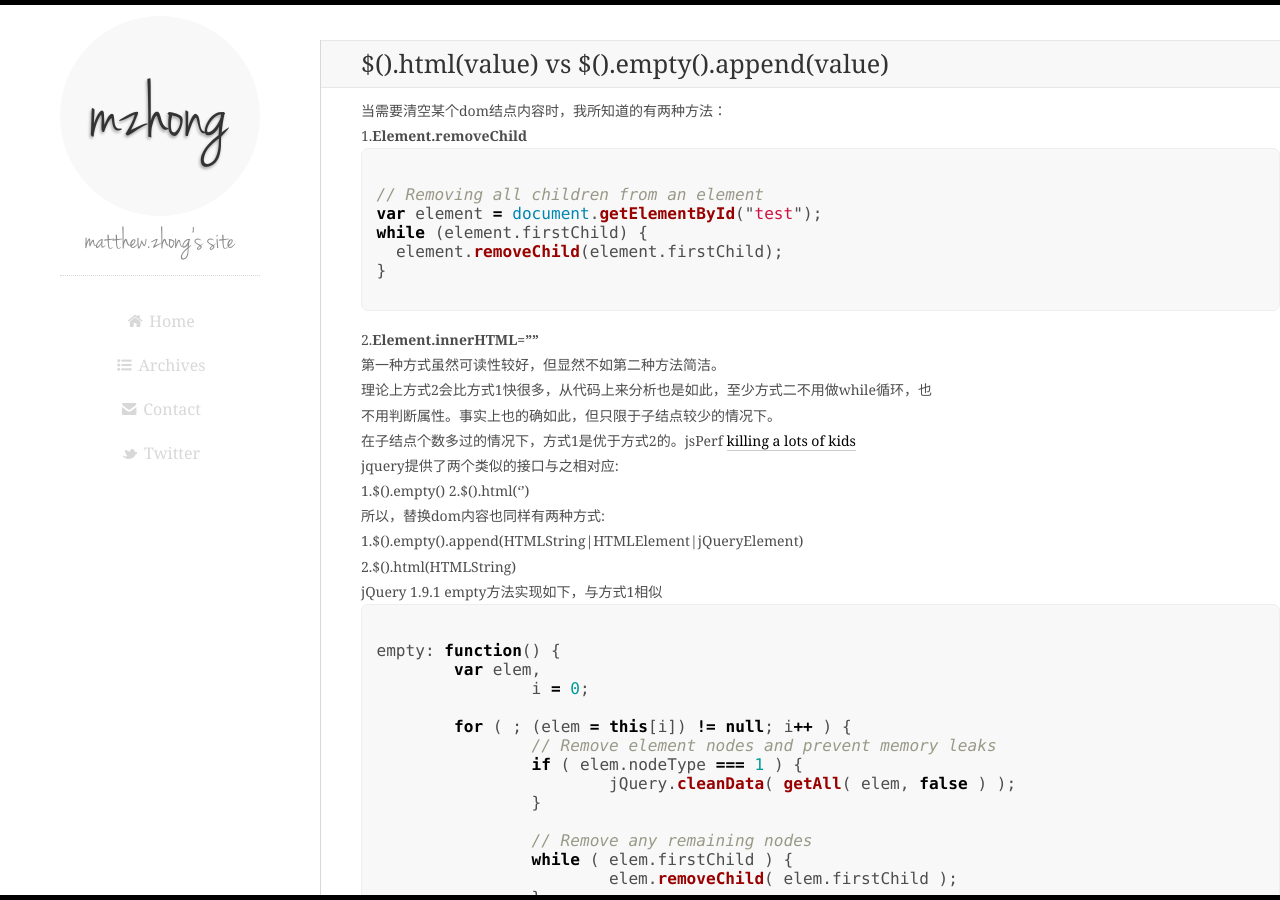
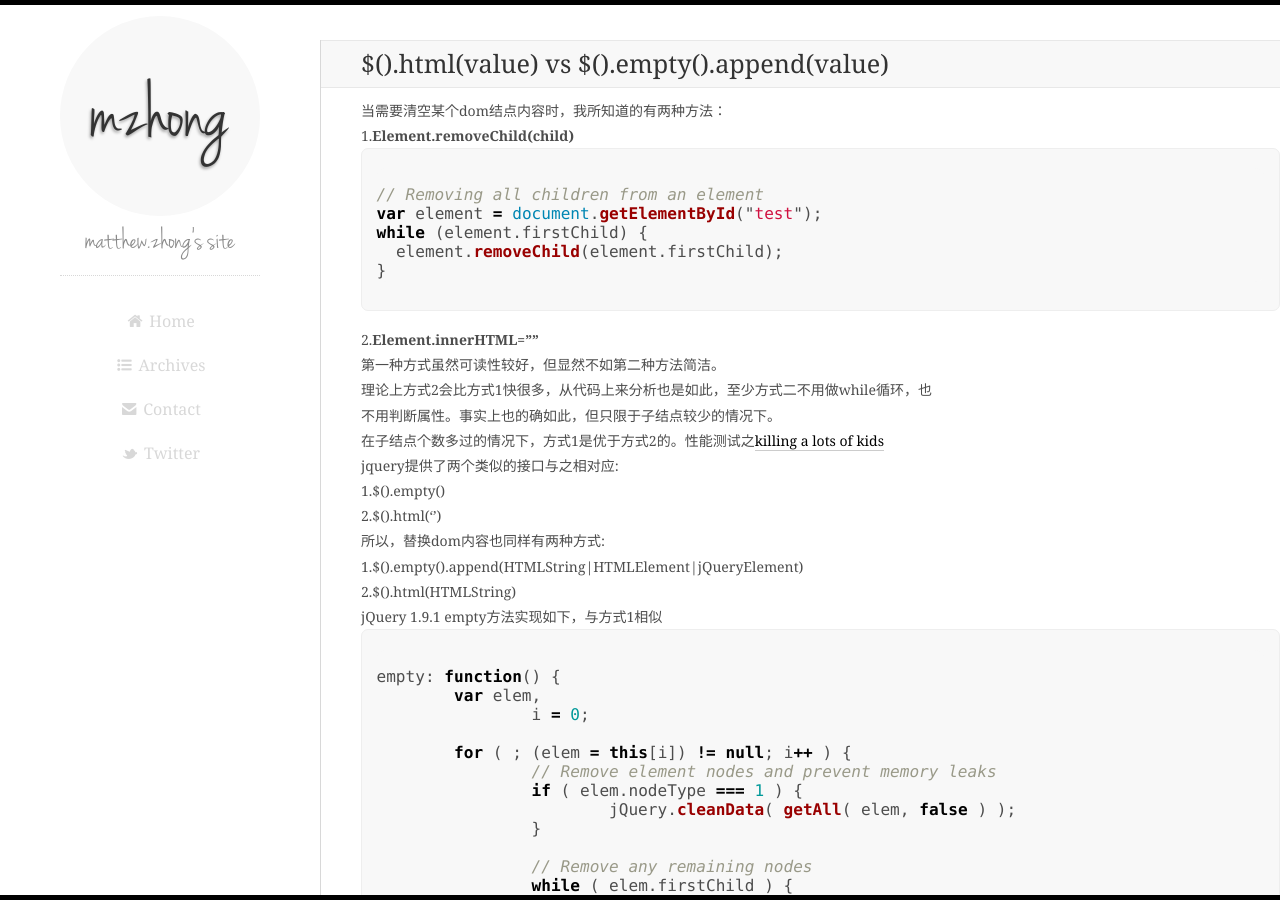
Before and after one commit to flowerszhong/flowerszhong.github.com, a Jekyll site: the page built from _posts/2013-10-07-jquery-html-vs-empty-append.md, in a window 1280 px wide and 900 px high. Built offline with Jekyll 4.4.1, drawn with Linux system fonts in a browser that asks for light colours; Markdown is read by kramdown in place of the engine named in the settings; comment, search, counter and statistics services are not loaded; some of the changed text lies outside the part shown.

Commit message:
post layout

```diff
--- a/_posts/2013-10-07-jquery-html-vs-empty-append.md
+++ b/_posts/2013-10-07-jquery-html-vs-empty-append.md
@@ -6,7 +6,7 @@
 ---
 
 当需要清空某个dom结点内容时，我所知道的有两种方法：
-1.*Element.removeChild*
+1.*Element.removeChild(child)*
 {% highlight javascript %}
 // Removing all children from an element
 var element = document.getElementById("test");
@@ -19,7 +19,7 @@
 
 第一种方式虽然可读性较好，但显然不如第二种方法简洁。
 理论上方式2会比方式1快很多，从代码上来分析也是如此，至少方式二不用做while循环，也不用判断属性。事实上也的确如此，但只限于子结点较少的情况下。
-在子结点个数多过的情况下，方式1是优于方式2的。jsPerf [killing a lots of kids][kill-lots-kids]
+在子结点个数多过的情况下，方式1是优于方式2的。性能测试之[killing a lots of kids][kill-lots-kids]
 
 jquery提供了两个类似的接口与之相对应:
 1.$().empty()
@@ -109,8 +109,8 @@
 	this.empty().append( value );
 }
 {% endhighlight %}
-不言而喻，当传入的参数不为html字符串或html字符串较长时，$().empty().append(value)的性能会优于$().html(value),[jquery html vs empty ppend][jquery-html-vs-empty-append];
-同时，基于代码可读性也建议优先使用$().empty().append(value)
+不言而喻，当传入的参数不为html字符串或html字符串较长时，$().empty().append(value)的性能会优于$().html(value),性能测试之[jquery html vs empty ppend][jquery-html-vs-empty-append];
+同时，基于代码可读性也建议优先使用*$().empty().append(value)*
 
 
 refs :
```
